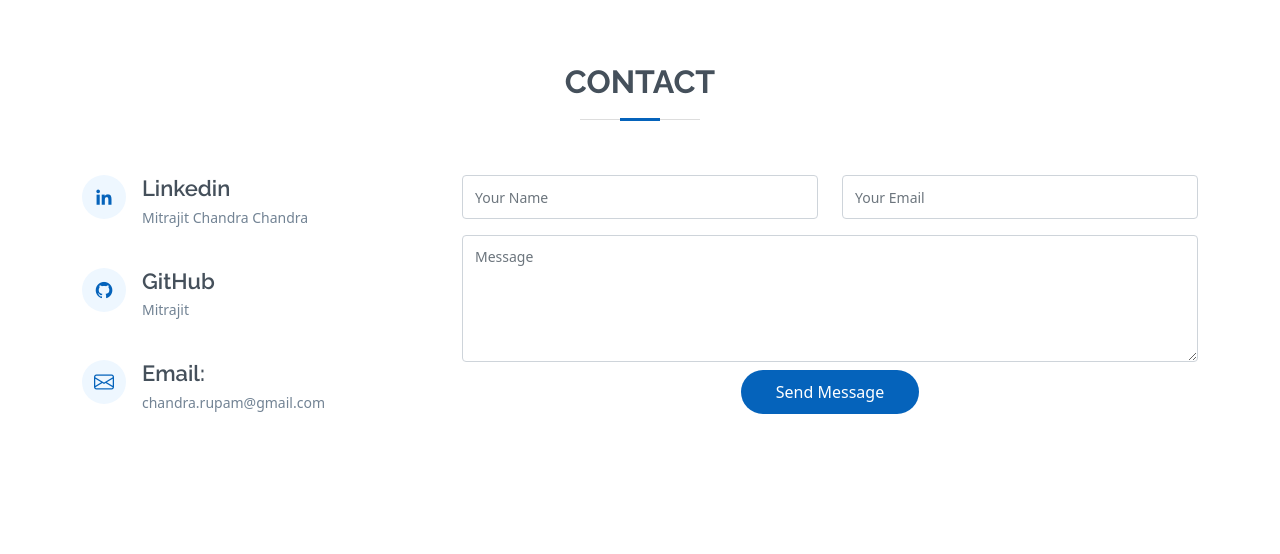
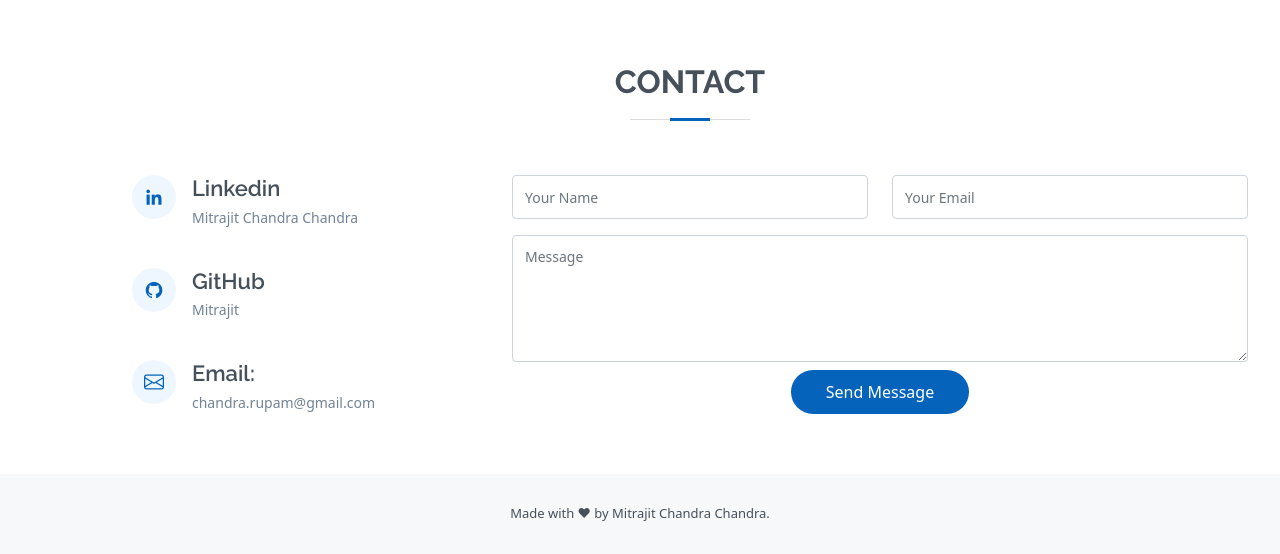
Before and after one commit to Mitrajit/mitrajit.github.io, a plain HTML site: page index.html in a window 1280 px wide. Shown: the part 797-1351 px from the top of the page. Before the commit the page ends 1271 px from the top, so only its background shows below. Drawn offline with Linux system fonts and the light colour scheme; files whose address does not match are found by name.

Commit message:
Main and footer added

```diff
--- a/index.html
+++ b/index.html
@@ -62,16 +62,8 @@
             </div>
         </div>
     </section>
-    <script src="assets/vendor/aos/aos.js"></script>
-    <script src="assets/vendor/bootstrap/js/bootstrap.bundle.min.js"></script>
-    <script src="assets/vendor/glightbox/js/glightbox.min.js"></script>
-    <script src="assets/vendor/isotope-layout/isotope.pkgd.min.js"></script>
-    <script src="assets/vendor/purecounter/purecounter.js"></script>
-    <script src="./assets/vendor/swiper/swiper-bundle.min.js"></script>
-    <script src="assets/vendor/typed.js/typed.min.js"></script>
-    <script src="assets/vendor/waypoints/noframework.waypoints.js"></script>
-    <script src="assets/js/main.js"></script>
 
+    <main id="main">
         <!-- ======= Contact Section ======= -->
         <section id="contact" class="contact">
             <div class="container" data-aos="fade-up">
@@ -86,15 +78,13 @@
                         <div class="info">
 
                             <div class="address">
-                            <a href="http://bit.ly/Mitrajit_ln" target="_blank"><i
-                                    class="bx bxl-linkedin"></i></a>
+                                <a href="http://bit.ly/Mitrajit_ln" target="_blank"><i class="bx bxl-linkedin"></i></a>
                                 <h4>Linkedin</h4>
                                 <p>Mitrajit Chandra Chandra</p>
                             </div>
 
                             <div class="phone">
-                            <a href="http://bit.ly/Mitrajit_git" target="_blank"><i
-                                    class="bx bxl-github"></i></a>
+                                <a href="http://bit.ly/Mitrajit_git" target="_blank"><i class="bx bxl-github"></i></a>
                                 <h4>GitHub</h4>
                                 <p>Mitrajit</p>
                             </div>
@@ -114,8 +104,8 @@
                         <form action="https://formspree.io/f/mnqlpgdw" method="post" role="form" class="contact-form">
                             <div class="row">
                                 <div class="col-md-6 form-group">
-                                <input type="text" name="name" class="form-control" id="name" placeholder="Your Name"
-                                    required>
+                                    <input type="text" name="name" class="form-control" id="name"
+                                        placeholder="Your Name" required>
                                 </div>
                                 <div class="col-md-6 form-group mt-3 mt-md-0">
                                     <input type="email" class="form-control" name="_replyto" id="email"
@@ -139,6 +129,27 @@
 
             </div>
         </section><!-- End Contact Section -->
+    </main>
+
+    <!-- ======= Footer ======= -->
+    <footer id="footer">
+        <div class="container">
+            <div class="credits">
+                Made with ❤ by Mitrajit Chandra Chandra.
+            </div>
+        </div>
+    </footer><!-- End Footer -->
+
+    <script src="assets/vendor/aos/aos.js"></script>
+    <script src="assets/vendor/bootstrap/js/bootstrap.bundle.min.js"></script>
+    <script src="assets/vendor/glightbox/js/glightbox.min.js"></script>
+    <script src="assets/vendor/isotope-layout/isotope.pkgd.min.js"></script>
+    <script src="assets/vendor/purecounter/purecounter.js"></script>
+    <script src="./assets/vendor/swiper/swiper-bundle.min.js"></script>
+    <script src="assets/vendor/typed.js/typed.min.js"></script>
+    <script src="assets/vendor/waypoints/noframework.waypoints.js"></script>
+    <script src="assets/js/main.js"></script>
+
 </body>
 
 </html>
```
Lines whose indentation alone changed are shown as unchanged.
